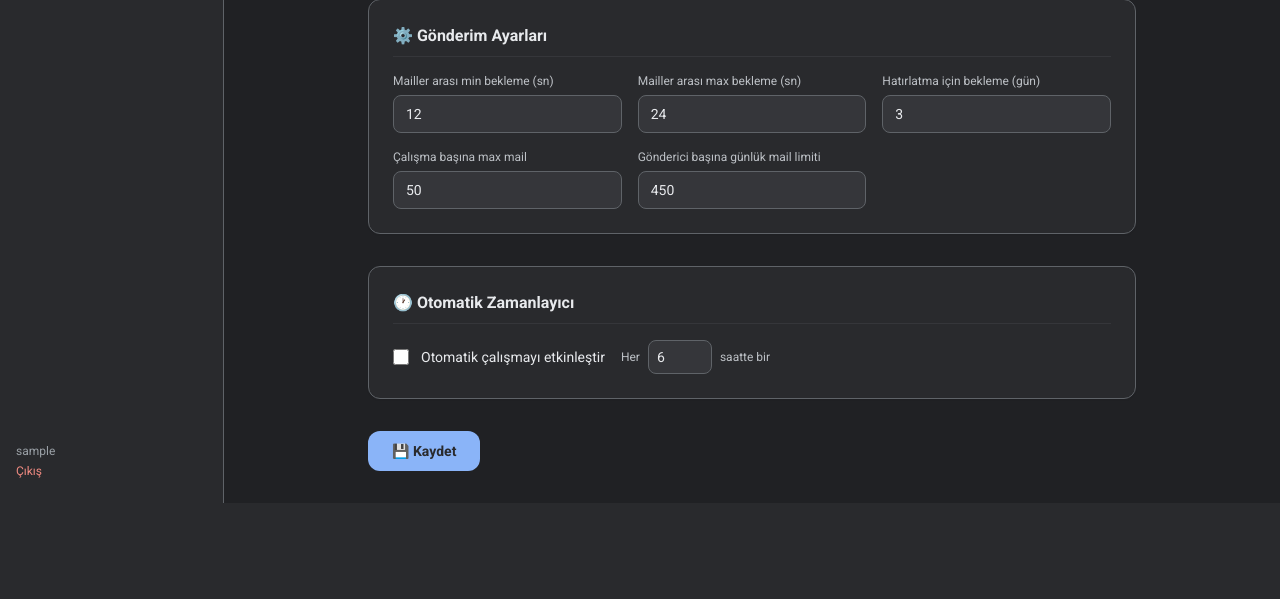
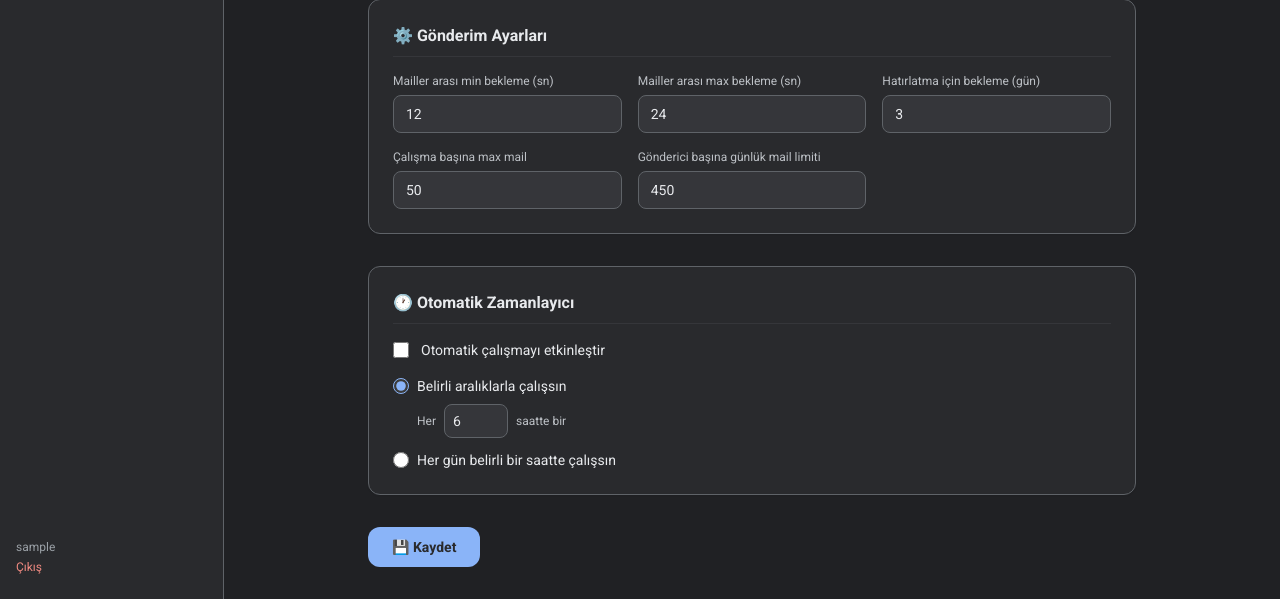
Before and after one commit to gdgiucerrahpasa/mail_otomasyon, a FastAPI app: page /settings in a window 1280 px wide. Shown: the part 1764-2363 px from the top of the page. Before the commit the page ends 2267 px from the top, so only its background shows below. Run offline with FastAPI, Linux system fonts and the light colour scheme; the visitor is signed in with stand-in values (Sample User, id 1); some libraries are stand-ins or nearby versions.

Commit message:
Add daily fixed-time scheduling option alongside interval mode

```diff
--- a/app/database.py
+++ b/app/database.py
@@ -59,7 +59,9 @@
         "reminder_after_days": "3",
         "max_mails_per_run": "50",
         "max_mails_per_sender_per_day": "450",
+        "schedule_mode": "interval",
         "schedule_interval_hours": "6",
+        "schedule_time": "09:00",
         "schedule_enabled": "false",
     }
     for k, v in defaults.items():
--- a/app/routes/settings.py
+++ b/app/routes/settings.py
@@ -22,7 +22,7 @@
     "email_cc", "email_bcc", "header_image",
     "min_wait_seconds", "max_wait_seconds", "reminder_after_days", "max_mails_per_run",
     "max_mails_per_sender_per_day",
-    "schedule_enabled", "schedule_interval_hours",
+    "schedule_enabled", "schedule_mode", "schedule_interval_hours", "schedule_time",
 ]
 
 
--- a/app/templates/base.html
+++ b/app/templates/base.html
@@ -54,8 +54,21 @@
 </head>
 <body class="min-h-screen flex">
 
+  <!-- Mobile top bar -->
+  <header class="md:hidden fixed top-0 inset-x-0 z-20 flex items-center gap-3 px-4 py-3 bg-mantle border-b border-surface1">
+    <button onclick="toggleSidebar(true)" aria-label="Menü" class="p-1 -ml-1 text-text">
+      <svg xmlns="http://www.w3.org/2000/svg" class="w-6 h-6" fill="none" viewBox="0 0 24 24" stroke="currentColor" stroke-width="2">
+        <path stroke-linecap="round" stroke-linejoin="round" d="M4 6h16M4 12h16M4 18h16" />
+      </svg>
+    </button>
+    <span class="text-text font-medium text-base">Mail Admin</span>
+  </header>
+
+  <!-- Backdrop (mobile only, shown while sidebar is open) -->
+  <div id="sidebar-backdrop" onclick="toggleSidebar(false)" class="hidden md:hidden fixed inset-0 z-30 bg-black/50"></div>
+
   <!-- Sidebar -->
-  <nav class="w-56 min-h-screen bg-mantle border-r border-surface1 flex flex-col py-6 px-4 shrink-0">
+  <nav id="sidebar" class="fixed md:static inset-y-0 left-0 z-40 w-64 md:w-56 min-h-screen bg-mantle border-r border-surface1 flex flex-col py-6 px-4 shrink-0 -translate-x-full md:translate-x-0 transition-transform duration-300 ease-in-out">
     <div class="mb-8 flex items-center gap-2.5">
       <span class="flex gap-0.5 shrink-0">
         <span class="w-2 h-2 rounded-full bg-blue"></span>
@@ -98,9 +111,18 @@
   </nav>
 
   <!-- Main -->
-  <main class="flex-1 p-8 overflow-auto">
+  <main class="flex-1 p-4 pt-20 md:p-8 overflow-auto">
     {% block content %}{% endblock %}
   </main>
 
+  <script>
+    function toggleSidebar(open) {
+      const sidebar = document.getElementById('sidebar');
+      const backdrop = document.getElementById('sidebar-backdrop');
+      sidebar.style.transform = open ? 'translateX(0)' : '';
+      backdrop.classList.toggle('hidden', !open);
+    }
+  </script>
+
 </body>
 </html>
--- a/app/templates/drafts/form.html
+++ b/app/templates/drafts/form.html
@@ -11,7 +11,7 @@
 
   <form method="post" action="{{ action }}" class="space-y-5">
 
-    <div class="grid grid-cols-2 gap-4">
+    <div class="grid grid-cols-1 sm:grid-cols-2 gap-4">
       <!-- Name -->
       <div class="col-span-2 md:col-span-1">
         <label class="block text-xs font-medium text-subtext0 mb-1.5">Taslak Adı *</label>
@@ -68,7 +68,7 @@
                 class="w-full bg-surface0 border border-surface1 text-text rounded-lg px-3 py-2 text-sm font-mono focus:outline-none focus:border-blue resize-y">{{ draft.body_html if draft else '' }}</textarea>
     </div>
 
-    <div class="grid grid-cols-2 gap-4">
+    <div class="grid grid-cols-1 sm:grid-cols-2 gap-4">
       <!-- CC -->
       <div>
         <label class="block text-xs font-medium text-subtext0 mb-1.5">CC <span class="text-overlay0 font-normal">(virgülle ayırın)</span></label>
--- a/app/templates/settings.html
+++ b/app/templates/settings.html
@@ -22,7 +22,7 @@
         <input type="text" name="spreadsheet_id" value="{{ cfg.get('spreadsheet_id','') }}"
                class="w-full bg-surface0 border border-surface1 text-text rounded-lg px-3 py-2 text-sm font-mono focus:outline-none focus:border-blue">
       </div>
-      <div class="grid grid-cols-2 gap-4">
+      <div class="grid grid-cols-1 sm:grid-cols-2 gap-4">
         <div>
           <label class="block text-xs text-subtext0 mb-1.5">credentials.json yolu</label>
           <input type="text" name="credentials_file" value="{{ cfg.get('credentials_file','credentials.json') }}"
@@ -48,7 +48,7 @@
     <!-- Sheet Names -->
     <section class="bg-mantle rounded-xl p-6 space-y-4 shadow-sm border border-surface1">
       <h2 class="text-base font-semibold text-text border-b border-surface0 pb-2">📊 Sayfa İsimleri</h2>
-      <div class="grid grid-cols-2 gap-4">
+      <div class="grid grid-cols-1 sm:grid-cols-2 gap-4">
         <div>
           <label class="block text-xs text-subtext0 mb-1.5">Gönderenler Sayfası</label>
           <input type="text" name="sheet_senders" value="{{ cfg.get('sheet_senders','Kişi Bilgileri') }}"
@@ -65,7 +65,7 @@
     <!-- Recipient Columns -->
     <section class="bg-mantle rounded-xl p-6 space-y-4 shadow-sm border border-surface1">
       <h2 class="text-base font-semibold text-text border-b border-surface0 pb-2">📋 Alıcı Sütun Adları</h2>
-      <div class="grid grid-cols-2 gap-4">
+      <div class="grid grid-cols-1 sm:grid-cols-2 gap-4">
         {% set rec_cols = [
           ('col_recipient_name','Kişi Adı sütunu','col_recipient_name'),
           ('col_recipient_company','Şirket sütunu','col_recipient_company'),
@@ -91,7 +91,7 @@
     <!-- Sender Columns -->
     <section class="bg-mantle rounded-xl p-6 space-y-4 shadow-sm border border-surface1">
       <h2 class="text-base font-semibold text-text border-b border-surface0 pb-2">👤 Gönderen Sütun Adları</h2>
-      <div class="grid grid-cols-2 gap-4">
+      <div class="grid grid-cols-1 sm:grid-cols-2 gap-4">
         {% set snd_cols = [
           ('col_sender_name','İsim sütunu'),
           ('col_sender_title','Ünvan sütunu'),
@@ -113,7 +113,7 @@
     <section class="bg-mantle rounded-xl p-6 space-y-4 shadow-sm border border-surface1">
       <h2 class="text-base font-semibold text-text border-b border-surface0 pb-2">📧 Varsayılan CC / BCC</h2>
       <p class="text-xs text-subtext0">Bu değerler her taslağın CC/BCC'siyle birleştirilir.</p>
-      <div class="grid grid-cols-2 gap-4">
+      <div class="grid grid-cols-1 sm:grid-cols-2 gap-4">
         <div>
           <label class="block text-xs text-subtext0 mb-1.5">Global CC</label>
           <input type="text" name="email_cc" value="{{ cfg.get('email_cc','') }}"
@@ -139,7 +139,7 @@
     <!-- Send Settings -->
     <section class="bg-mantle rounded-xl p-6 space-y-4 shadow-sm border border-surface1">
       <h2 class="text-base font-semibold text-text border-b border-surface0 pb-2">⚙️ Gönderim Ayarları</h2>
-      <div class="grid grid-cols-3 gap-4">
+      <div class="grid grid-cols-1 sm:grid-cols-3 gap-4">
         <div>
           <label class="block text-xs text-subtext0 mb-1.5">Mailler arası min bekleme (sn)</label>
           <input type="number" name="min_wait_seconds" value="{{ cfg.get('min_wait_seconds','12') }}"
@@ -171,14 +171,24 @@
     <!-- Scheduler -->
     <section class="bg-mantle rounded-xl p-6 space-y-4 shadow-sm border border-surface1">
       <h2 class="text-base font-semibold text-text border-b border-surface0 pb-2">🕐 Otomatik Zamanlayıcı</h2>
-      <div class="flex items-center gap-4">
+
       <label class="flex items-center gap-3 cursor-pointer">
         <input type="checkbox" name="schedule_enabled" value="true"
                {% if cfg.get('schedule_enabled') == 'true' %}checked{% endif %}
                class="w-4 h-4 rounded accent-blue">
         <span class="text-sm text-text">Otomatik çalışmayı etkinleştir</span>
       </label>
-        <div class="flex items-center gap-2">
+
+      <div class="space-y-3">
+        <div>
+          <label class="flex items-center gap-2 cursor-pointer">
+            <input type="radio" name="schedule_mode" value="interval" id="mode-interval"
+                   onchange="updateScheduleMode()"
+                   {% if cfg.get('schedule_mode','interval') != 'daily' %}checked{% endif %}
+                   class="w-4 h-4 accent-blue">
+            <span class="text-sm text-text">Belirli aralıklarla çalışsın</span>
+          </label>
+          <div id="interval-fields" class="flex items-center gap-2 ml-6 mt-2">
             <span class="text-xs text-subtext0">Her</span>
             <input type="number" name="schedule_interval_hours" value="{{ cfg.get('schedule_interval_hours','6') }}"
                    min="1" max="168"
@@ -186,7 +196,32 @@
             <span class="text-xs text-subtext0">saatte bir</span>
           </div>
         </div>
+
+        <div>
+          <label class="flex items-center gap-2 cursor-pointer">
+            <input type="radio" name="schedule_mode" value="daily" id="mode-daily"
+                   onchange="updateScheduleMode()"
+                   {% if cfg.get('schedule_mode') == 'daily' %}checked{% endif %}
+                   class="w-4 h-4 accent-blue">
+            <span class="text-sm text-text">Her gün belirli bir saatte çalışsın</span>
+          </label>
+          <div id="daily-fields" class="flex items-center gap-2 ml-6 mt-2">
+            <input type="time" name="schedule_time" value="{{ cfg.get('schedule_time','09:00') }}"
+                   class="bg-surface0 border border-surface1 text-text rounded-lg px-2 py-1.5 text-sm focus:outline-none focus:border-blue">
+            <span class="text-xs text-subtext0">(Türkiye saati)</span>
+          </div>
+        </div>
+      </div>
     </section>
+
+    <script>
+      function updateScheduleMode() {
+        const daily = document.getElementById('mode-daily').checked;
+        document.getElementById('interval-fields').style.display = daily ? 'none' : 'flex';
+        document.getElementById('daily-fields').style.display = daily ? 'flex' : 'none';
+      }
+      updateScheduleMode();
+    </script>
 
     <div class="flex gap-3">
       <button type="submit"
```
Also changed, not shown: app/scheduler.py (+39 -12 lines), app/services/engine.py (+27 -0 lines), app/services/sheets.py (+25 -0 lines), app/templates/logs.html (+9 -7 lines). Lines whose indentation alone changed are shown as unchanged.
